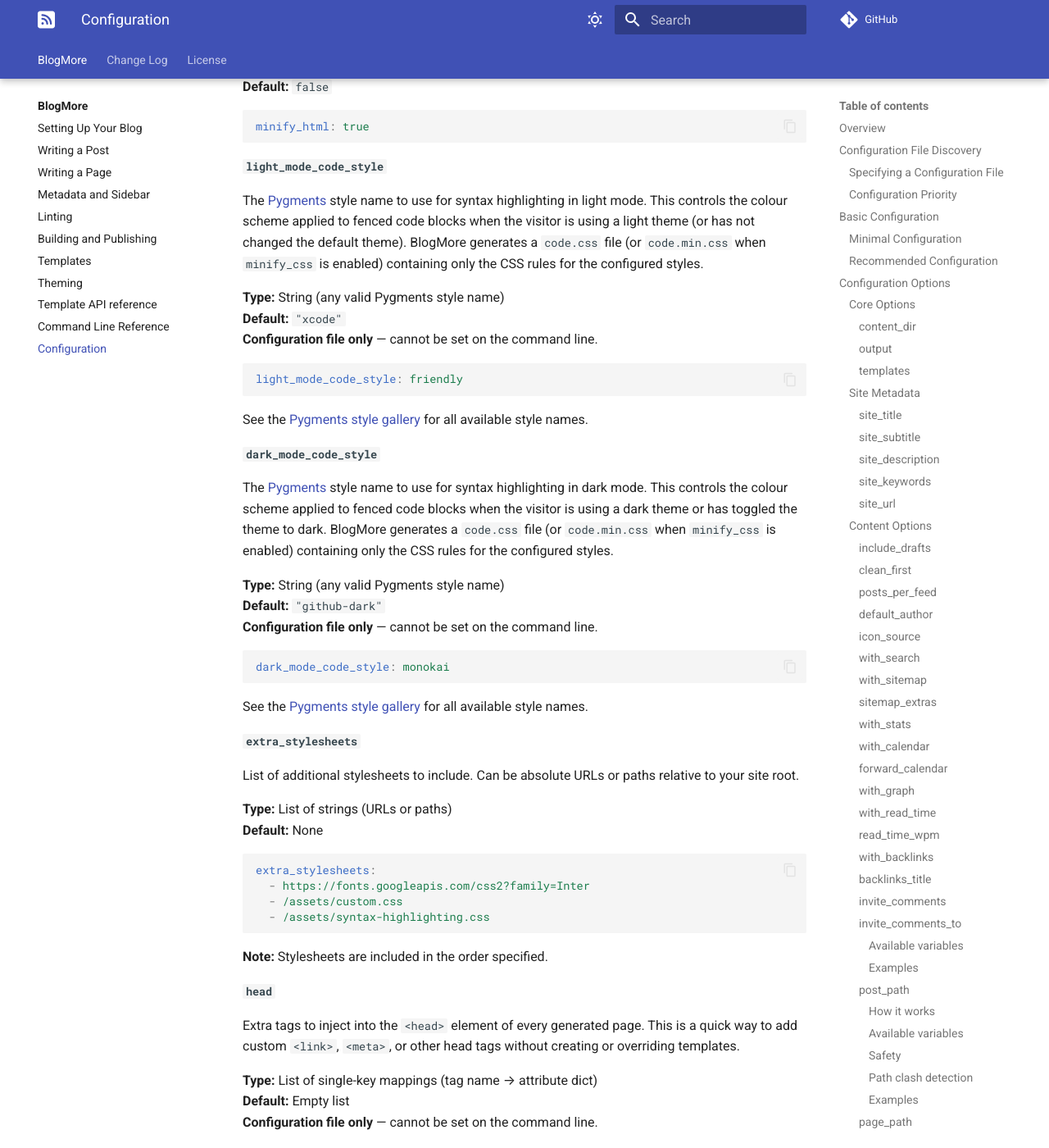
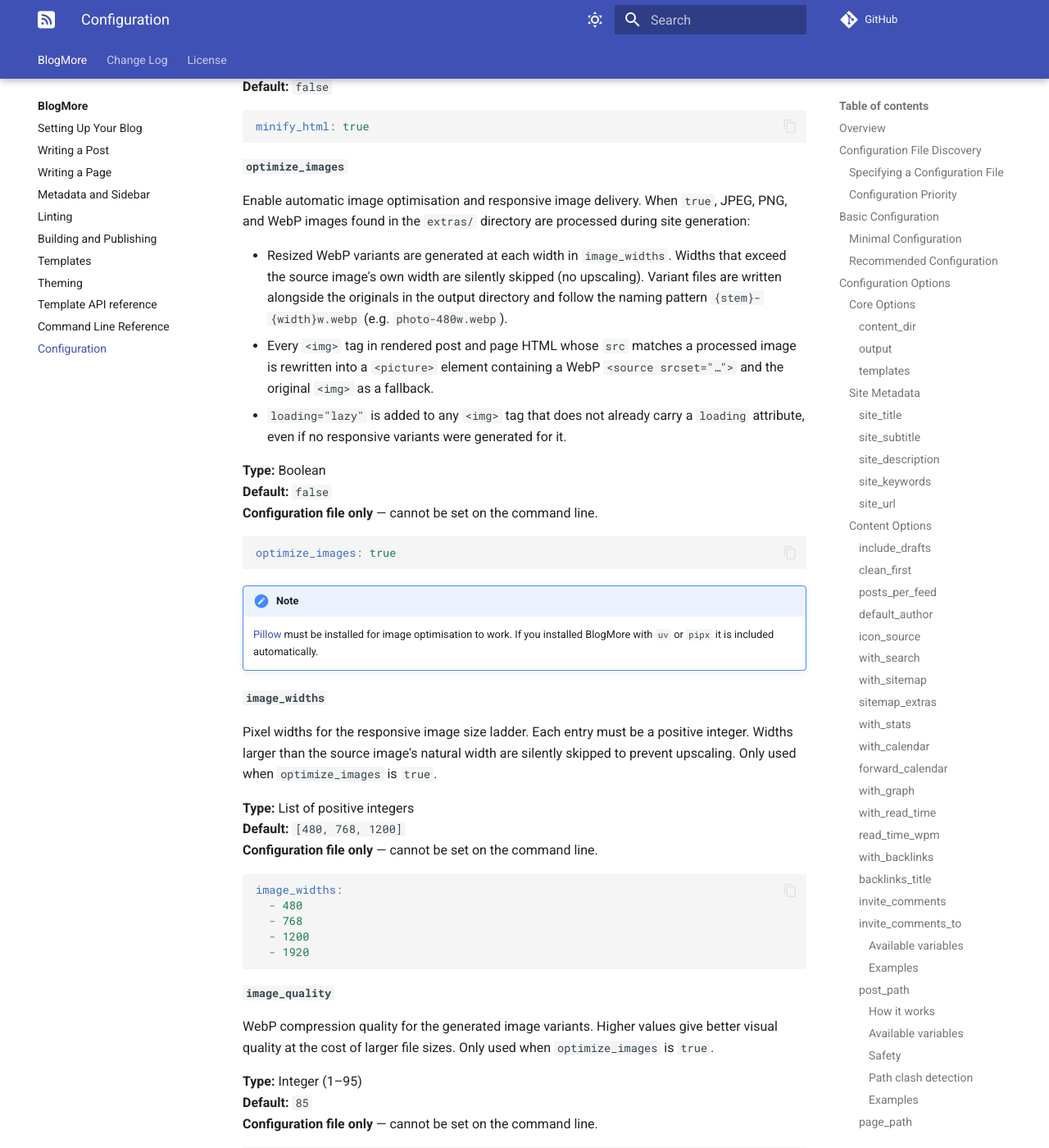
Before and after one commit to davep/blogmore, an MkDocs documentation site: the page built from docs/configuration.md, in a window 1280 px wide and 1400 px high, scrolled down 24889 px. Shown: the whole window at 82% size. Built offline with MkDocs 1.6.1 and Material for MkDocs 9.7.7, drawn with Linux system fonts in a browser that asks for light colours; comment, search, counter and statistics services are not loaded; some of the changed text lies outside the part shown.

Commit message:
Document image optimization feature in configuration reference and README
Agent-Logs-Url: https://github.com/davep/blogmore/sessions/9584aad2-26b9-4281-8973-6bbb747d1173

Co-authored-by: davep <28237+davep@users.noreply.github.com>

````diff
--- a/docs/configuration.md
+++ b/docs/configuration.md
@@ -1057,6 +1057,68 @@ Minify all generated HTML output. When enabled, every `.html` file produced by B
 minify_html: true
 ```
 
+#### `optimize_images`
+
+Enable automatic image optimisation and responsive image delivery. When `true`,
+JPEG, PNG, and WebP images found in the `extras/` directory are processed during
+site generation:
+
+- Resized WebP variants are generated at each width in `image_widths`. Widths
+  that exceed the source image's own width are silently skipped (no upscaling).
+  Variant files are written alongside the originals in the output directory and
+  follow the naming pattern `{stem}-{width}w.webp` (e.g. `photo-480w.webp`).
+- Every `<img>` tag in rendered post and page HTML whose `src` matches a
+  processed image is rewritten into a `<picture>` element containing a WebP
+  `<source srcset="…">` and the original `<img>` as a fallback.
+- `loading="lazy"` is added to any `<img>` tag that does not already carry a
+  `loading` attribute, even if no responsive variants were generated for it.
+
+**Type:** Boolean
+**Default:** `false`
+**Configuration file only** — cannot be set on the command line.
+
+```yaml
+optimize_images: true
+```
+
+!!! note
+
+    [Pillow](https://python-pillow.org/) must be installed for image
+    optimisation to work.  If you installed BlogMore with `uv` or `pipx` it is
+    included automatically.
+
+#### `image_widths`
+
+Pixel widths for the responsive image size ladder. Each entry must be a positive
+integer. Widths larger than the source image's natural width are silently skipped
+to prevent upscaling. Only used when `optimize_images` is `true`.
+
+**Type:** List of positive integers
+**Default:** `[480, 768, 1200]`
+**Configuration file only** — cannot be set on the command line.
+
+```yaml
+image_widths:
+  - 480
+  - 768
+  - 1200
+  - 1920
+```
+
+#### `image_quality`
+
+WebP compression quality for the generated image variants. Higher values give
+better visual quality at the cost of larger file sizes. Only used when
+`optimize_images` is `true`.
+
+**Type:** Integer (1–95)
+**Default:** `85`
+**Configuration file only** — cannot be set on the command line.
+
+```yaml
+image_quality: 80
+```
+
 #### `light_mode_code_style`
 
 The [Pygments](https://pygments.org/styles/) style name to use for syntax highlighting in light mode. This controls the colour scheme applied to fenced code blocks when the visitor is using a light theme (or has not changed the default theme). BlogMore generates a `code.css` file (or `code.min.css` when `minify_css` is enabled) containing only the CSS rules for the configured styles.
@@ -1371,6 +1433,12 @@ with_advert: true
 # Styling
 minify_css: true
 minify_js: true
+optimize_images: true
+image_widths:
+  - 480
+  - 768
+  - 1200
+image_quality: 85
 extra_stylesheets:
   - https://fonts.googleapis.com/css2?family=Inter:wght@400;600;700
   - /assets/custom.css
````
Also changed, not shown: README.md (+4 -0 lines), docs/index.md (+1 -0 lines).
